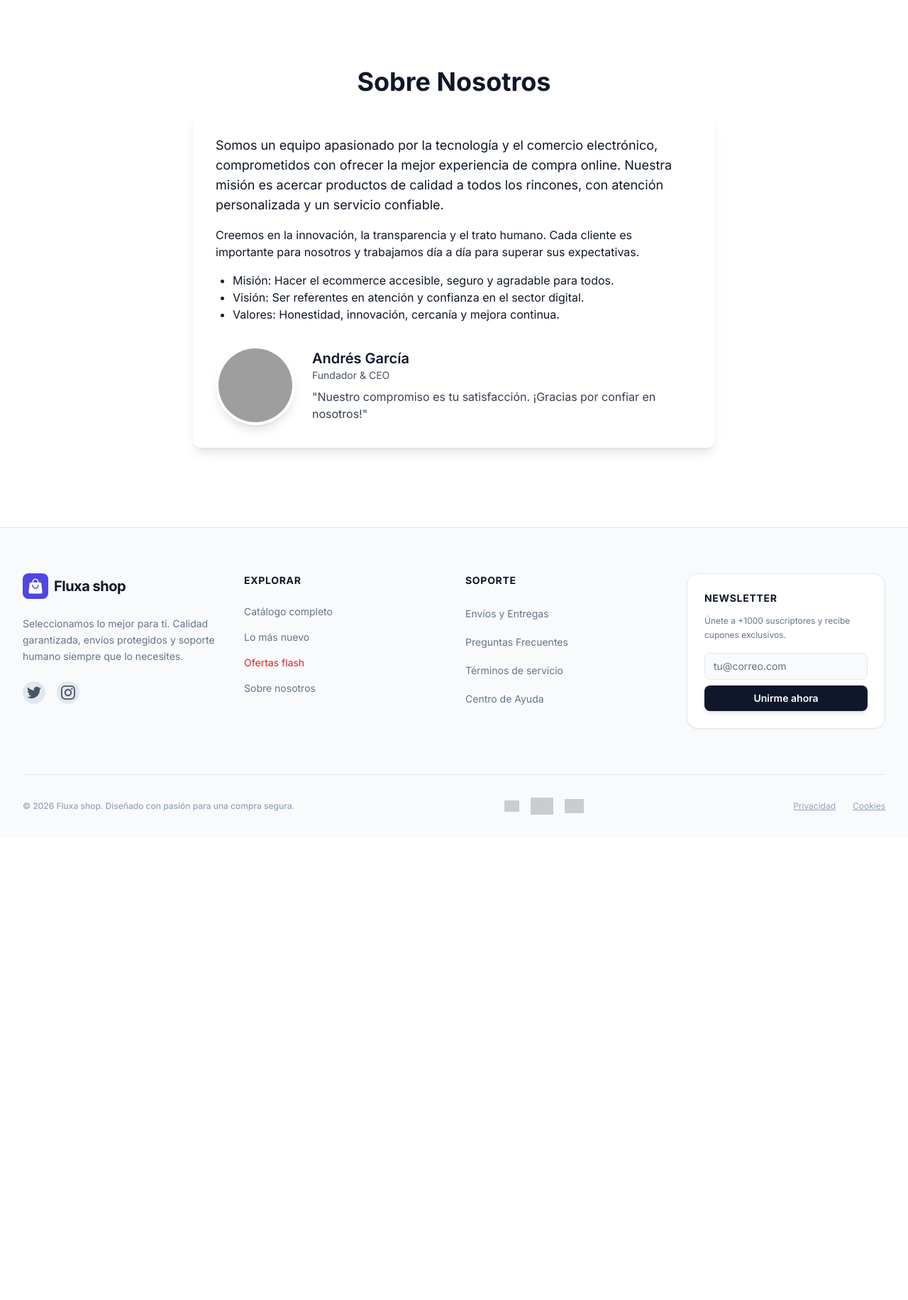
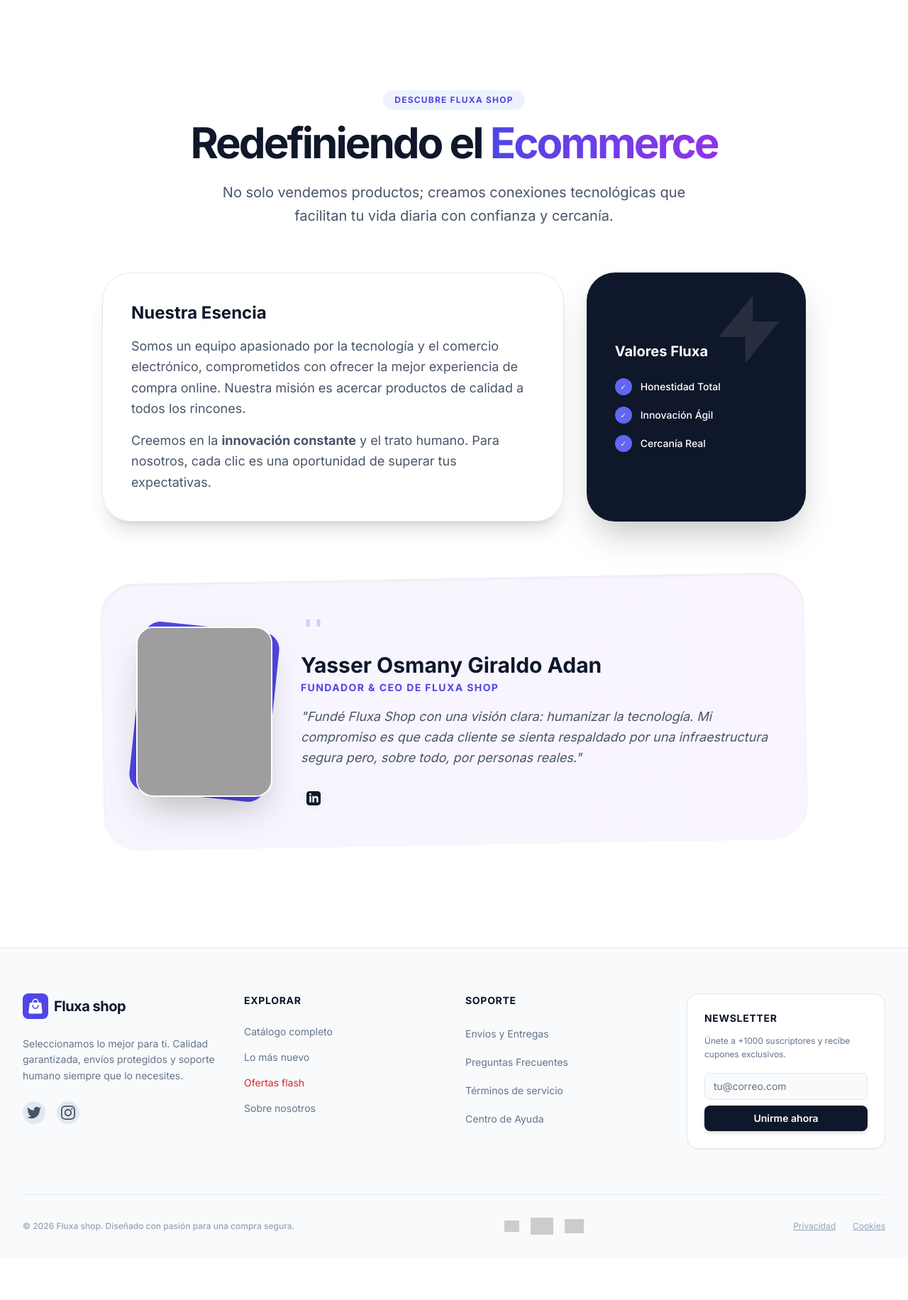
Before and after one commit to YasG10/tienda, a Django app: page /sobre-nosotros/ in a window 1280 px wide. Shown: the part 65-1897 px from the top of the page at 71% size. Before the commit the page ends 1213 px from the top, so only its background shows below. Run offline with Django 5.2, Linux system fonts and the light colour scheme; some libraries are stand-ins or nearby versions; grey boxes are pictures that could not be loaded.

Commit message:
fix: about

```diff
--- a/templates/sobre_nosotros.html
+++ b/templates/sobre_nosotros.html
@@ -1,27 +1,89 @@
 {% extends "base.html" %}
-{% block title %}Sobre Nosotros{% endblock %}
-{% block meta %}
-<meta name="description" content="Conoce más sobre nuestro equipo, misión y valores.">
+{% load static %}
+
+{% block title %}Nuestra Historia — Fluxa Shop{% endblock %}
+
+{% block content %}
+<div class="relative min-h-screen py-20 overflow-hidden">
+    <div class="absolute top-0 left-1/2 -translate-x-1/2 w-full h-full -z-10">
+        <div class="absolute top-10 left-10 w-72 h-72 bg-indigo-200/30 rounded-full blur-3xl animate-pulse"></div>
+        <div class="absolute bottom-10 right-10 w-96 h-96 bg-purple-200/20 rounded-full blur-3xl animate-pulse" style="animation-delay: 2s;"></div>
+    </div>
+
+    <div class="max-w-5xl mx-auto px-4">
+        <div class="text-center mb-16">
+            <span class="inline-block px-4 py-1.5 mb-4 text-xs font-black tracking-widest text-indigo-600 uppercase bg-indigo-50 rounded-full">
+                Descubre Fluxa Shop
+            </span>
+            <h1 class="text-5xl md:text-6xl font-black text-slate-900 tracking-tighter mb-6">
+                Redefiniendo el <span class="text-transparent bg-clip-text bg-gradient-to-r from-indigo-600 to-purple-600">Ecommerce</span>
+            </h1>
+            <p class="text-xl text-slate-600 max-w-2xl mx-auto leading-relaxed">
+                No solo vendemos productos; creamos conexiones tecnológicas que facilitan tu vida diaria con confianza y cercanía.
+            </p>
+        </div>
+
+        <div class="grid grid-cols-1 md:grid-cols-3 gap-8 mb-20">
+            <div class="md:col-span-2 glass-card p-10 rounded-[2.5rem] border border-slate-200 bg-white/40 backdrop-blur-xl shadow-xl">
+                <h2 class="text-2xl font-black text-slate-900 mb-4">Nuestra Esencia</h2>
+                <div class="space-y-4 text-slate-600 leading-relaxed text-lg">
+                    <p>
+                        Somos un equipo apasionado por la tecnología y el comercio electrónico, comprometidos con ofrecer la mejor experiencia de compra online. Nuestra misión es acercar productos de calidad a todos los rincones.
+                    </p>
+                    <p>
+                        Creemos en la <strong>innovación constante</strong> y el trato humano. Para nosotros, cada clic es una oportunidad de superar tus expectativas.
+                    </p>
+                </div>
+            </div>
+
+            <div class="bg-slate-900 p-10 rounded-[2.5rem] text-white shadow-2xl flex flex-col justify-center relative overflow-hidden group">
+                <div class="absolute top-0 right-0 p-4 opacity-10 group-hover:scale-110 transition-transform">
+                    <svg class="w-32 h-32" fill="currentColor" viewBox="0 0 24 24"><path d="M13 10V3L4 14h7v7l9-11h-7z"/></svg>
+                </div>
+                <h3 class="text-xl font-bold mb-6">Valores Fluxa</h3>
+                <ul class="space-y-4">
+                    <li class="flex items-center gap-3 text-sm font-medium">
+                        <span class="w-6 h-6 rounded-full bg-indigo-500 flex items-center justify-center text-[10px]">✓</span>
+                        Honestidad Total
+                    </li>
+                    <li class="flex items-center gap-3 text-sm font-medium">
+                        <span class="w-6 h-6 rounded-full bg-indigo-500 flex items-center justify-center text-[10px]">✓</span>
+                        Innovación Ágil
+                    </li>
+                    <li class="flex items-center gap-3 text-sm font-medium">
+                        <span class="w-6 h-6 rounded-full bg-indigo-500 flex items-center justify-center text-[10px]">✓</span>
+                        Cercanía Real
+                    </li>
+                </ul>
+            </div>
+        </div>
+
+        <div class="relative">
+            <div class="absolute inset-0 bg-gradient-to-r from-indigo-600/5 to-purple-600/5 rounded-[3rem] -rotate-1 shadow-inner"></div>
+            <div class="relative flex flex-col md:flex-row items-center gap-10 p-8 md:p-12">
+                <div class="relative group">
+                    <div class="absolute inset-0 bg-indigo-600 rounded-3xl rotate-6 group-hover:rotate-0 transition-transform duration-500"></div>
+                    <img src="https://images.unsplash.com/photo-1560250097-0b93528c311a?auto=format&fit=crop&q=80&w=400"
+                         alt="Yasser Osmany Giraldo Adan"
+                         class="relative w-48 h-60 object-cover rounded-3xl shadow-2xl border-2 border-white grayscale group-hover:grayscale-0 transition-all duration-500">
+                </div>
+
+                <div class="flex-1 text-center md:text-left">
+                    <svg class="w-10 h-10 text-indigo-200 mb-4 mx-auto md:mx-0" fill="currentColor" viewBox="0 0 32 32"><path d="M10 8v8H6v-8h4zm12 0v8h-4v-8h4z"/></svg>
+                    <h2 class="text-3xl font-black text-slate-900 mb-1">Yasser Osmany Giraldo Adan</h2>
+                    <p class="text-indigo-600 font-bold text-sm uppercase tracking-widest mb-4">Fundador & CEO de Fluxa Shop</p>
+                    <p class="text-slate-600 italic text-lg leading-relaxed">
+                        "Fundé Fluxa Shop con una visión clara: humanizar la tecnología. Mi compromiso es que cada cliente se sienta respaldado por una infraestructura segura pero, sobre todo, por personas reales."
+                    </p>
+
+                    <div class="mt-6 flex justify-center md:justify-start gap-4">
+                        <a href="#" class="p-2 bg-slate-100 rounded-full hover:bg-indigo-100 hover:text-indigo-600 transition-all">
+                            <svg class="w-5 h-5" fill="currentColor" viewBox="0 0 24 24"><path d="M19 0h-14c-2.761 0-5 2.239-5 5v14c0 2.761 2.239 5 5 5h14c2.762 0 5-2.239 5-5v-14c0-2.761-2.238-5-5-5zm-11 19h-3v-11h3v11zm-1.5-12.268c-.966 0-1.75-.79-1.75-1.764s.784-1.764 1.75-1.764 1.75.79 1.75 1.764-.783 1.764-1.75 1.764zm13.5 12.268h-3v-5.604c0-3.368-4-3.113-4 0v5.604h-3v-11h3v1.765c1.396-2.586 7-2.777 7 2.476v6.759z"/></svg>
+                        </a>
+                    </div>
+                </div>
+            </div>
+        </div>
+    </div>
+</div>
 {% endblock %}
-{% block content %}
-<section class="max-w-3xl mx-auto py-12 px-4">
-  <h1 class="text-4xl font-bold mb-6 text-center">Sobre Nosotros</h1>
-  <div class="bg-white/70 rounded-xl shadow-lg p-8 backdrop-blur-md">
-    <p class="mb-4 text-lg">Somos un equipo apasionado por la tecnología y el comercio electrónico, comprometidos con ofrecer la mejor experiencia de compra online. Nuestra misión es acercar productos de calidad a todos los rincones, con atención personalizada y un servicio confiable.</p>
-    <p class="mb-4">Creemos en la innovación, la transparencia y el trato humano. Cada cliente es importante para nosotros y trabajamos día a día para superar sus expectativas.</p>
-    <ul class="list-disc pl-6 mb-4">
-      <li>Misión: Hacer el ecommerce accesible, seguro y agradable para todos.</li>
-      <li>Visión: Ser referentes en atención y confianza en el sector digital.</li>
-      <li>Valores: Honestidad, innovación, cercanía y mejora continua.</li>
-    </ul>
-    <div class="flex flex-col md:flex-row gap-6 mt-8 items-center justify-center">
-      <img src="https://randomuser.me/api/portraits/men/32.jpg" alt="Fundador" class="w-28 h-28 rounded-full shadow-lg border-4 border-white">
-      <div>
-        <h2 class="text-xl font-semibold">Andrés García</h2>
-        <p class="text-sm text-gray-600">Fundador & CEO</p>
-        <p class="mt-2 text-gray-700">"Nuestro compromiso es tu satisfacción. ¡Gracias por confiar en nosotros!"</p>
-      </div>
-    </div>
-  </div>
-</section>
-{% endblock %}
```
